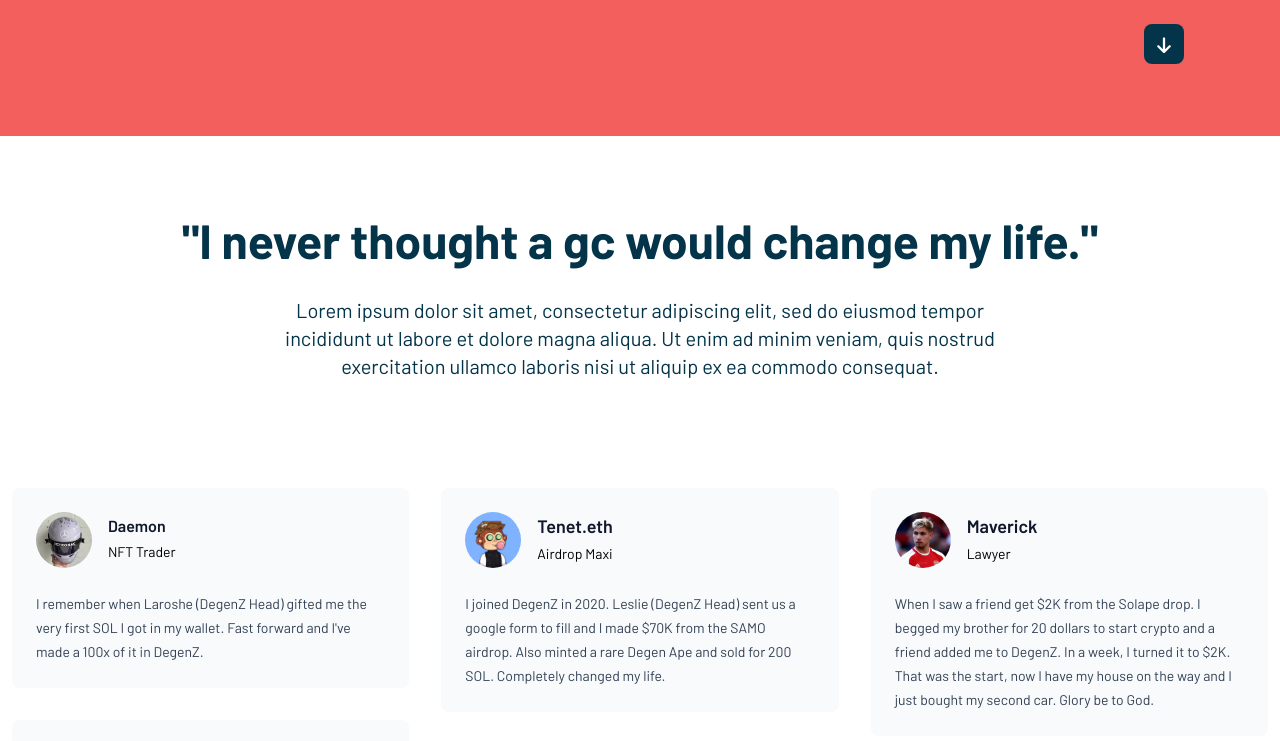
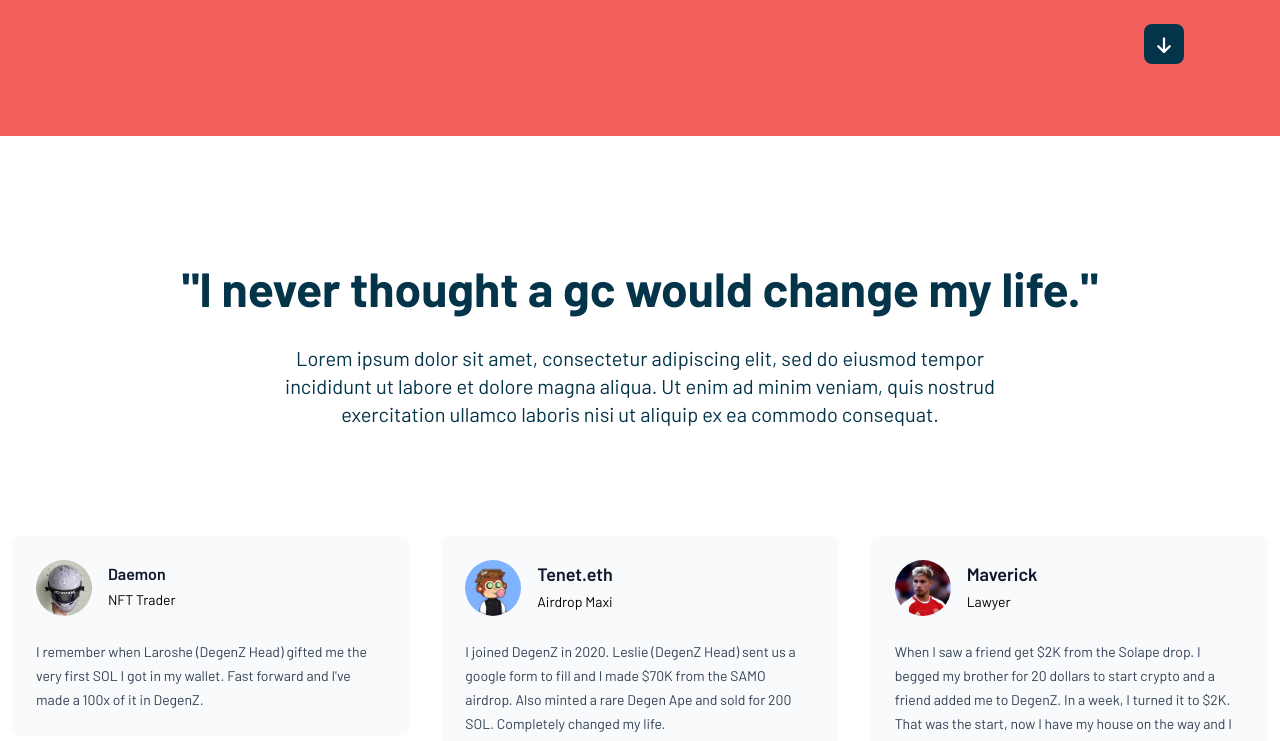
Before and after one commit to Atenbot/DegenZ, a React (Vite) app: page / in a window 1280 px wide. Shown: the part 540-1281 px from the top of the page. Built offline with nearby package versions, Linux system fonts and the light colour scheme.

Commit message:
polishing

```diff
--- a/src/Header.jsx
+++ b/src/Header.jsx
@@ -26,7 +26,7 @@ const Header = () => {
         </div>
     </div>
     </div>
-    <div className="w-10 hidden h-10 aspect-1/1 bg-secondary absolute right-24 top-[500px] rounded-lg lg:block mt-16 mb-24">
+    <div className="w-10 hidden h-10 aspect-1/1 bg-secondary absolute right-24 top-[500px] rounded-lg lg:block mt-16">
         <ArrowRight className="rotate-90 object-cover w-full p-3 fill-white"/>
     </div>
     </div>
--- a/src/Team.jsx
+++ b/src/Team.jsx
@@ -60,28 +60,28 @@ const Team = () => {
 
             <div className="pt-4 flex-col pb-16 hidden md:flex lg:pb-20">
             <div className="flex justify-center mx-8 gap-x-12 lg:gap-x-16 pt-14">
-            <a href="https://x.com/bodeSloMo?t=s7OygLTOy7tomiFvtH0-jw&s=09">
+            <a href="https://x.com/AtenSun_?t=T2lXeuFpO9_0CyM2qB3Fhw&s=09">
+                <figure className="flex flex-col items-center w-24 lg:w-32">
+                    <img src="team\atensun.jpg" alt="" className=" h-auto rounded-2xl"/>
+                    <figcaption className="text-white mt-2"><p className="text-center font-spaceMono text-xs md:text-lg">@AtenSun_</p><p className="text-center font-semibold font-barlow text-sm pt-0.5">Degen Head</p></figcaption>
+                </figure>
+                </a>
+                <a href="https://x.com/bodeSloMo?t=s7OygLTOy7tomiFvtH0-jw&s=09">
                 <figure className="flex flex-col items-center w-24 lg:w-32">
                     <img src="team\bodeslomo.jpg" alt="" className=" h-auto rounded-2xl"/>
                     <figcaption className="text-white mt-2"><p className="text-center font-spaceMono text-xs md:text-lg">@BodeSlomo</p><p className="text-center font-semibold font-barlow text-sm pt-0.5">Tech</p></figcaption>
                 </figure>
                 </a>
-                <a href="https://x.com/AtenSun_?t=T2lXeuFpO9_0CyM2qB3Fhw&s=09">
+                <a href="https://x.com/kkKelechi_?t=U3gLVtvGLfJV0fDqAYAzZw&s=09">
                 <figure className="flex flex-col items-center w-24 lg:w-32">
-                    <img src="team\atensun.jpg" alt="" className=" h-auto rounded-2xl"/>
-                    <figcaption className="text-white mt-2"><p className="text-center font-spaceMono text-xs md:text-lg">@AtenSun_</p><p className="text-center font-semibold font-barlow text-sm pt-0.5">Degen Head</p></figcaption>
+                    <img src="team\kkkelechi.jpg" alt="" className=" h-auto rounded-2xl"/>
+                    <figcaption className="text-white mt-2"><p className="text-center font-spaceMono text-xs md:text-lg">@kkKelechi</p><p className="text-center font-semibold font-barlow text-sm pt-0.5">Tech</p></figcaption>
                 </figure>
                 </a>
                 <a href="https://x.com/john_les_lie?t=c5F_IP8k_NvP92RIZog43w&s=09">
                 <figure className="flex flex-col items-center w-24 lg:w-32">
                     <img src="team\johnleslie.jpg" alt="" className=" h-auto rounded-2xl"/>
                     <figcaption className="text-white mt-2"><p className="text-center font-spaceMono text-xs md:text-lg">@JohnLeslie</p><p className="text-center font-semibold font-barlow text-sm pt-0.5">Degen Head</p></figcaption>
-                </figure>
-                </a>
-                <a href="https://x.com/kkKelechi_?t=U3gLVtvGLfJV0fDqAYAzZw&s=09">
-                <figure className="flex flex-col items-center w-24 lg:w-32">
-                    <img src="team\kkkelechi.jpg" alt="" className=" h-auto rounded-2xl"/>
-                    <figcaption className="text-white mt-2"><p className="text-center font-spaceMono text-xs md:text-lg">@kkKelechi</p><p className="text-center font-semibold font-barlow text-sm pt-0.5">Tech</p></figcaption>
                 </figure>
                 </a>
                  </div>
--- a/src/Testimonials.jsx
+++ b/src/Testimonials.jsx
@@ -283,7 +283,7 @@ const Testimonials = ({ breakpoint }) => {
   }
 
   return (
-    <div className="testimonials lg:pt-12">
+    <div className="testimonials lg:pt-24 md:pt-20">
       <div className="our-story">
         <h1 className="font-barlow font-bold text-4xl text-center pt-20 mx-8 text-secondary md:pt-8 md:text-5xl md:mx-10 lg:mx-32">
           "I never thought a gc would change my life."
```
